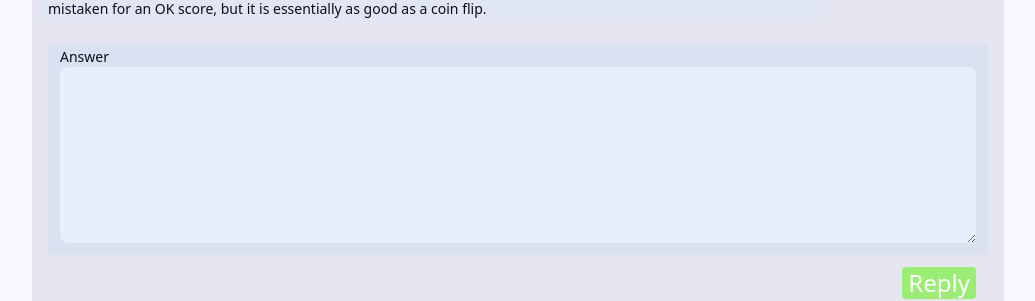
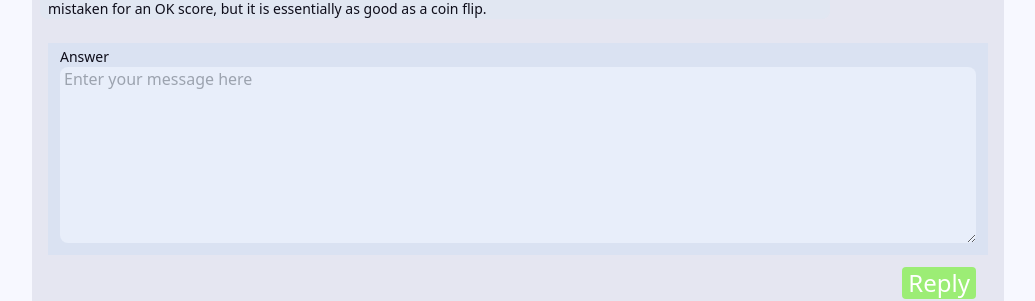
Before and after one commit to letsdebatetogether/letsdebatetogether.github.io, a Vue app: page / in a window 1280 px wide. Shown: the part 1206-1507 px from the top of the page, without its empty margins (122-1157 px from the left). Built offline with nearby package versions, Linux system fonts and the light colour scheme.

Commit message:
fix textarea

```diff
--- a/src/components/AnswerBox.vue
+++ b/src/components/AnswerBox.vue
@@ -9,7 +9,7 @@
         <p>Answer</p>
       </div>
       <div class="flex flex-wrap w-full px-3 pb-3">
-        <textarea class="focus:outline-none placeholder='Enter your message here' w-full rounded-lg h-44 min-h-[7rem] bg-[#E8EEFA] dark:bg-[#171A20] max-h-56"></textarea>
+        <textarea class="focus:outline-none px-1 w-full rounded-lg h-44 min-h-[7rem] bg-[#E8EEFA] dark:bg-[#171A20] max-h-56" placeholder='Enter your message here'></textarea>
 
       </div>
     </div>
```
